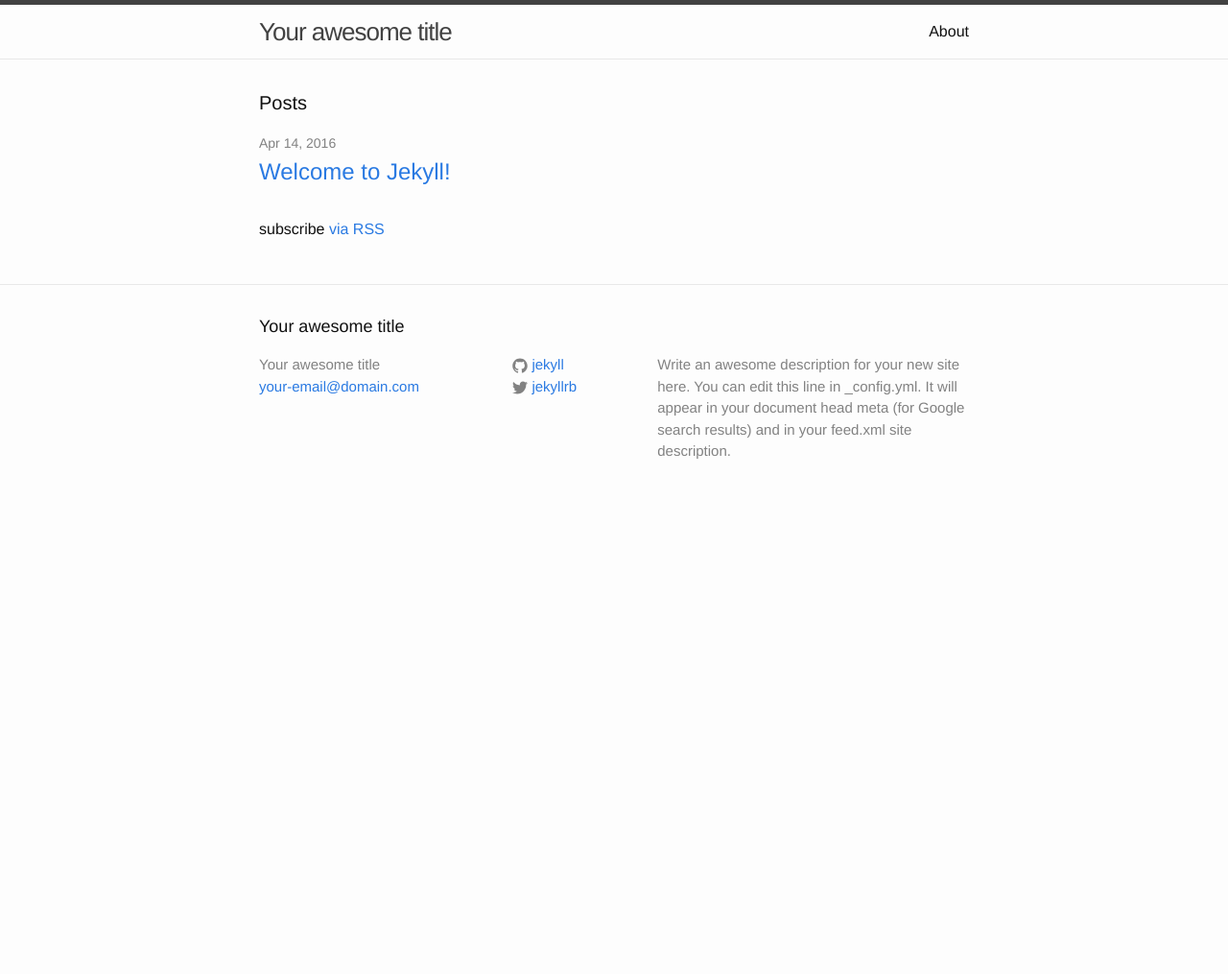
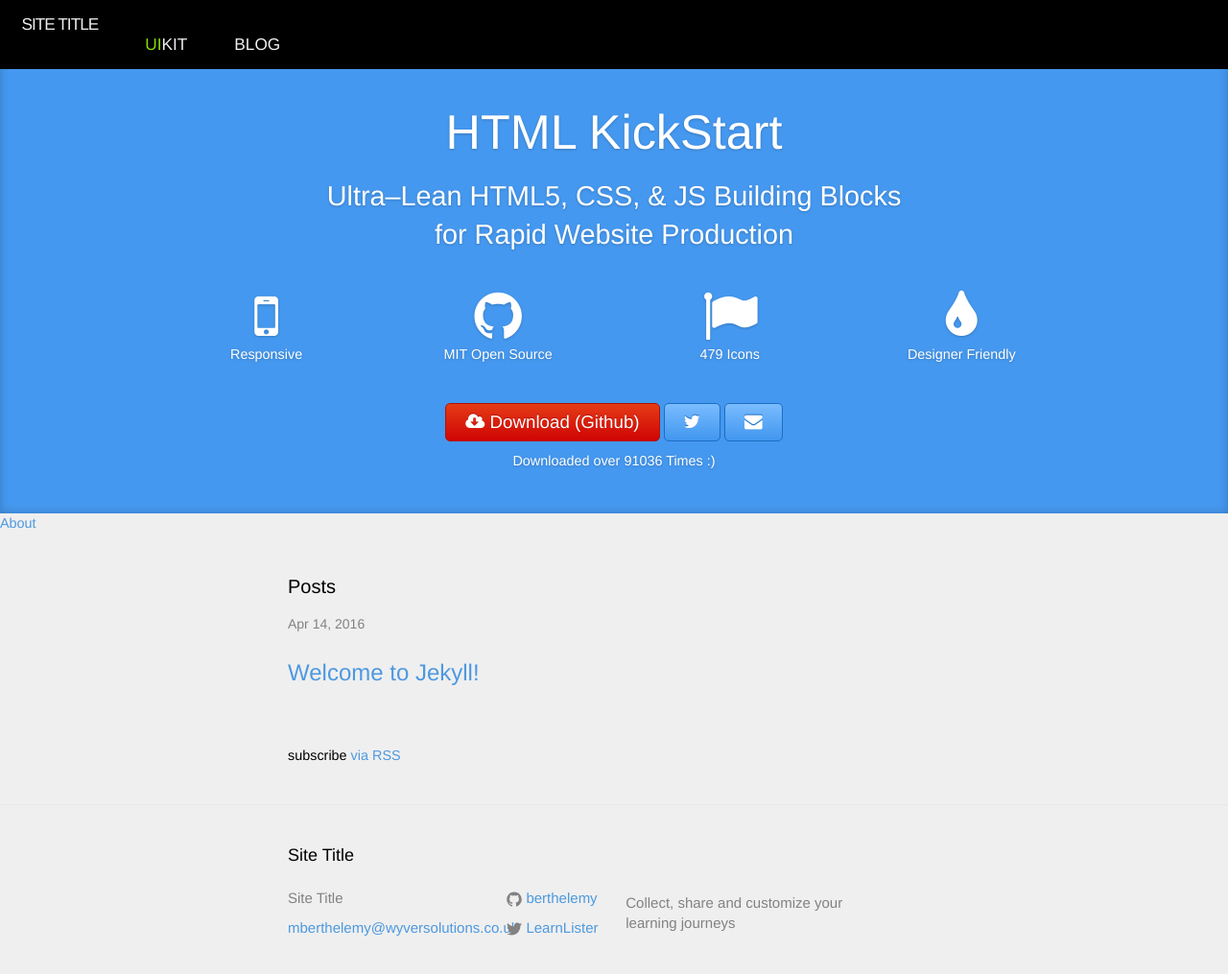
Before and after one commit to Wyver-Solutions/LearnLister, a Jekyll site: the page built from index.html, in a window 1280 px wide and 1048 px high. Shown: the top 1015 px of the window at 96% size. Built offline with Jekyll 4.4.1, drawn with Linux system fonts in a browser that asks for light colours; nearby versions of some CDN libraries.

Commit message:
Initial integration between Jekyll & Kickstarter

```diff
--- a/_config.yml
+++ b/_config.yml
@@ -6,16 +6,14 @@
 # 'jekyll serve'. If you change this file, please restart the server process.
 
 # Site settings
-title: Your awesome title
-email: your-email@domain.com
+title: Site Title
+email: mberthelemy@wyversolutions.co.uk
 description: > # this means to ignore newlines until "baseurl:"
-  Write an awesome description for your new site here. You can edit this
-  line in _config.yml. It will appear in your document head meta (for
-  Google search results) and in your feed.xml site description.
+  Collect, share and customize your learning journeys
 baseurl: "" # the subpath of your site, e.g. /blog
-url: "http://yourdomain.com" # the base hostname & protocol for your site
-twitter_username: jekyllrb
-github_username:  jekyll
+url: "http://learnlister.com" # the base hostname & protocol for your site
+twitter_username: LearnLister
+github_username:  berthelemy
 
 # Build settings
 markdown: kramdown
--- a/_includes/head.html
+++ b/_includes/head.html
@@ -9,4 +9,10 @@
   <link rel="stylesheet" href="{{ "/css/main.css" | prepend: site.baseurl }}">
   <link rel="canonical" href="{{ page.url | replace:'index.html','' | prepend: site.baseurl | prepend: site.url }}">
   <link rel="alternate" type="application/rss+xml" title="{{ site.title }}" href="{{ "/feed.xml" | prepend: site.baseurl | prepend: site.url }}">
+
+<link rel="stylesheet" type="text/css" href="{{ "/css/kickstart.css" | prepend: site.baseurl }}" media="all" />                  <!-- KICKSTART -->
+<link rel="stylesheet" type="text/css" href="{{ "/css/style.css" | prepend: site.baseurl }}" media="all" />                          <!-- CUSTOM STYLES -->
+<script type="text/javascript" src="https://ajax.googleapis.com/ajax/libs/jquery/1.9.1/jquery.min.js"></script>
+<script type="text/javascript" src="{{ "/js/kickstart.js" | prepend: site.baseurl }}"></script>                                  <!-- KICKSTART -->
+
 </head>
--- a/_includes/header.html
+++ b/_includes/header.html
@@ -1,17 +1,43 @@
-<header class="site-header">
+<nav class="navbar">
 
-  <div class="wrapper">
+<ul>
+<li><a class="site-title" href="{{ site.baseurl }}/">{{ site.title }}</a></li>
+<li><a href="http://www.99lime.com/uikit/"><span>UI</span>KIT</a></li>
+<li><a href="http://www.99lime.com/blog/">Blog</a></li>
+</ul>
+</nav>
+<div class="callout callout-top clearfix">
+  <div class="grid">
+    <h1>HTML KickStart</h1>
+    <h4>Ultra–Lean HTML5, CSS, & JS Building Blocks<br />for Rapid Website Production</h4>
+    <div class="col_3">
+    <i class="fa fa-mobile fa-4x"></i><br />
+    Responsive
+    </div>
 
-    <a class="site-title" href="{{ site.baseurl }}/">{{ site.title }}</a>
+    <div class="col_3">
+    <i class="fa fa-github fa-4x"></i><br />
+    MIT Open Source
+    </div>
 
-    <nav class="site-nav">
-      <a href="#" class="menu-icon">
-        <svg viewBox="0 0 18 15">
-          <path fill="#424242" d="M18,1.484c0,0.82-0.665,1.484-1.484,1.484H1.484C0.665,2.969,0,2.304,0,1.484l0,0C0,0.665,0.665,0,1.484,0 h15.031C17.335,0,18,0.665,18,1.484L18,1.484z"/>
-          <path fill="#424242" d="M18,7.516C18,8.335,17.335,9,16.516,9H1.484C0.665,9,0,8.335,0,7.516l0,0c0-0.82,0.665-1.484,1.484-1.484 h15.031C17.335,6.031,18,6.696,18,7.516L18,7.516z"/>
-          <path fill="#424242" d="M18,13.516C18,14.335,17.335,15,16.516,15H1.484C0.665,15,0,14.335,0,13.516l0,0 c0-0.82,0.665-1.484,1.484-1.484h15.031C17.335,12.031,18,12.696,18,13.516L18,13.516z"/>
-        </svg>
-      </a>
+    <div class="col_3">
+    <i class="fa fa-flag fa-4x"></i><br />
+    479 Icons<br />
+    </div>
+
+    <div class="col_3 omega">
+    <i class="fa fa-tint fa-4x"></i><br />
+    Designer Friendly
+    </i>
+    </div>
+    <div class="clear"></div><br />
+    <a class="button red large" href="http://www.99lime.com/downloads/"><i class="fa fa-cloud-download"></i> Download (Github)</a>
+    <span style="white-space: nowrap;">
+    <a class="button blue large" href="https://twitter.com/htmlkickstart"><i class="fa fa-twitter"></i></a>
+    <a class="button blue large" href="mailto:joshua@99lime.com"><i class="fa fa-envelope"></i></a></span><br />
+    <p>Downloaded over 91036 Times :)</p>
+  </div>
+</div>
 
       <div class="trigger">
         {% for my_page in site.pages %}
```
Also changed, not shown: css/style.css (renamed from style.css).
